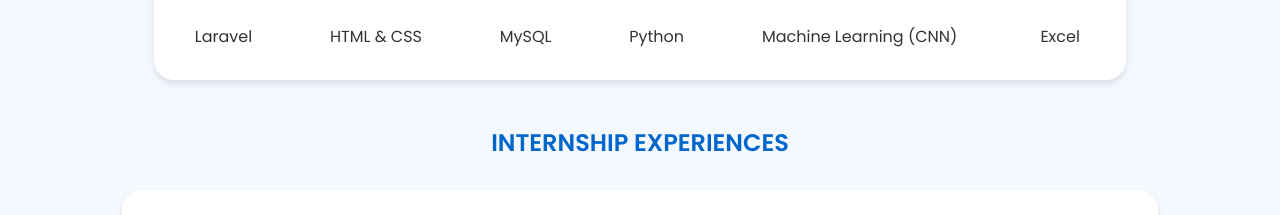
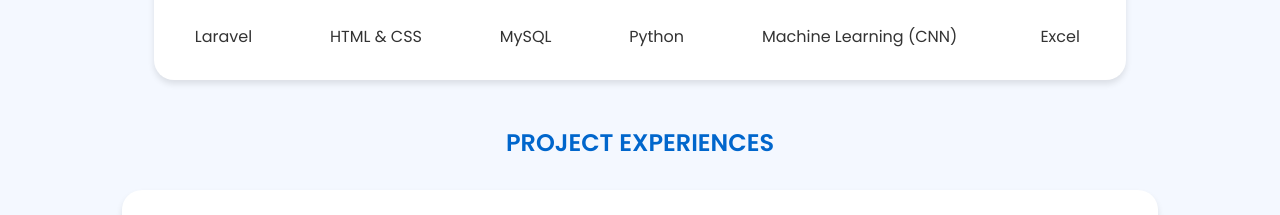
Before and after one commit to dtrzka/portfolio, a plain HTML site: page index.html in a window 1280 px wide. Shown: the part 812-1027 px from the top of the page. Drawn offline with Linux system fonts and the light colour scheme.

Commit message:
Update index.html

```diff
--- a/index.html
+++ b/index.html
@@ -53,7 +53,7 @@
     </section>
 
     <section id="internship" class="cards">
-        <h2>INTERNSHIP EXPERIENCES</h2>
+        <h2>PROJECT EXPERIENCES</h2>
             <div class="slider-wrapper">
                 <div class="slider-container">
                     <!-- Slide 1 -->
```
